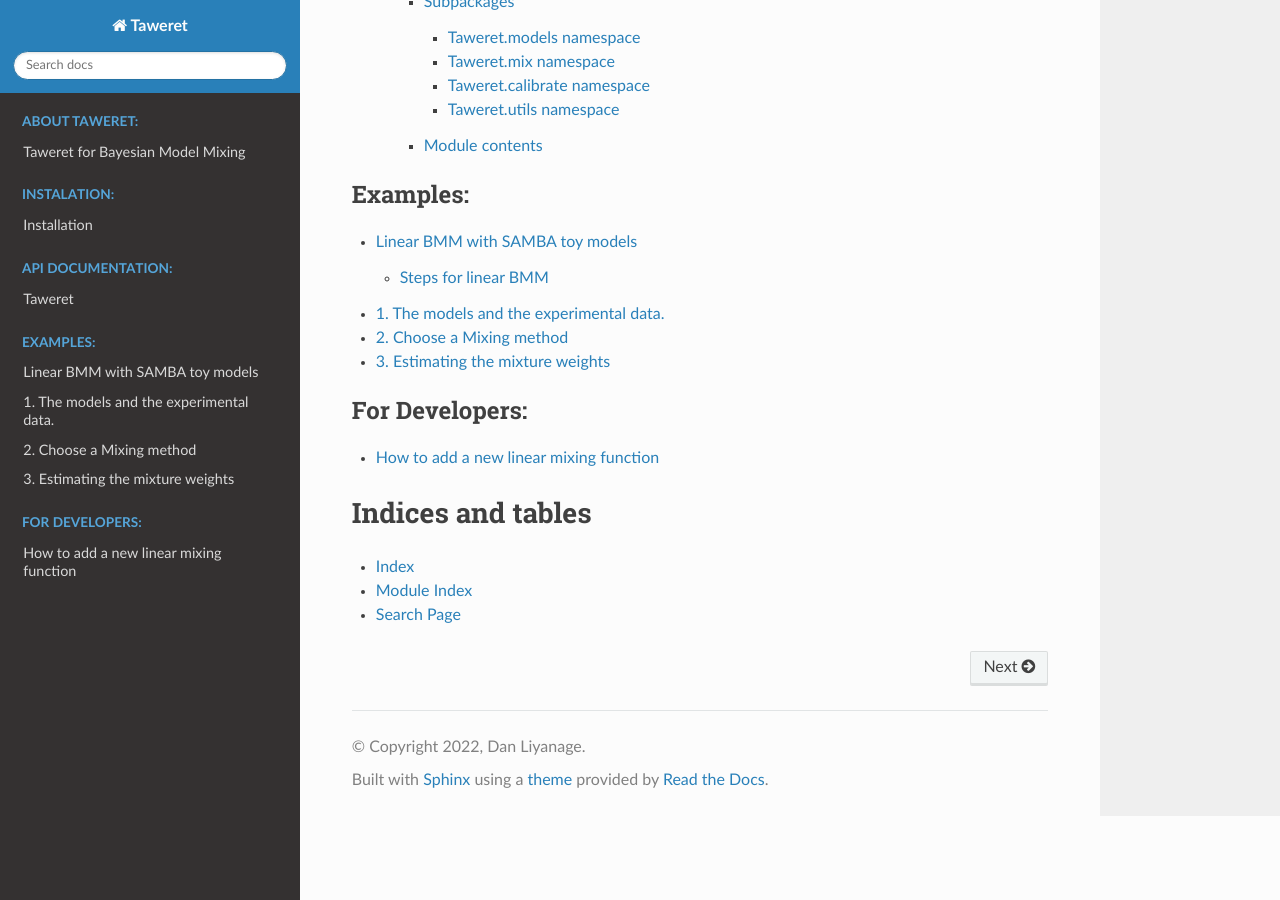
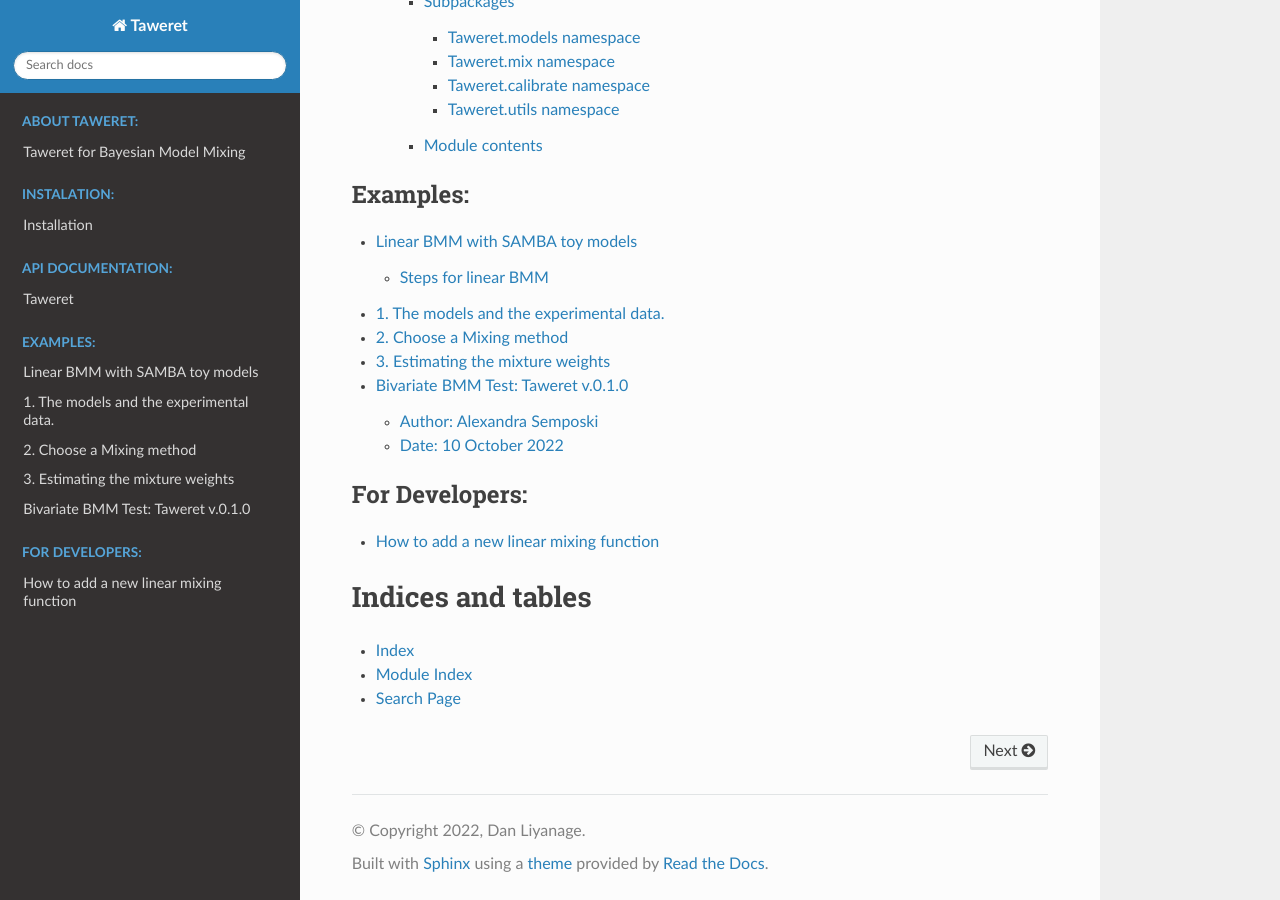
Before and after one commit to bandframework/Taweret, a Sphinx documentation site: the page built from doc/source/index.rst, in a window 1280 px wide and 900 px high, scrolled down 650 px. Built offline with Sphinx 7.4.7 and the Read the Docs theme 2.0.0, drawn with Linux system fonts in a browser that asks for light colours; pages that are not in the unit, such as notebooks, are missing from menus.

Commit message:
adding the bivariate notebook to the webpage

```diff
--- a/doc/source/index.rst
+++ b/doc/source/index.rst
@@ -30,7 +30,7 @@ Welcome to Bayesian Model Mixing with Taweret!
 
    notebooks/Linear_BMM_with_step_function_for_SAMBA_models
    notebooks/Linear_BMM_with_cdf_function_for_coleman_models
-
+   notebooks/Bivariate_Test
 
 .. toctree::
    :maxdepth: 2
```
